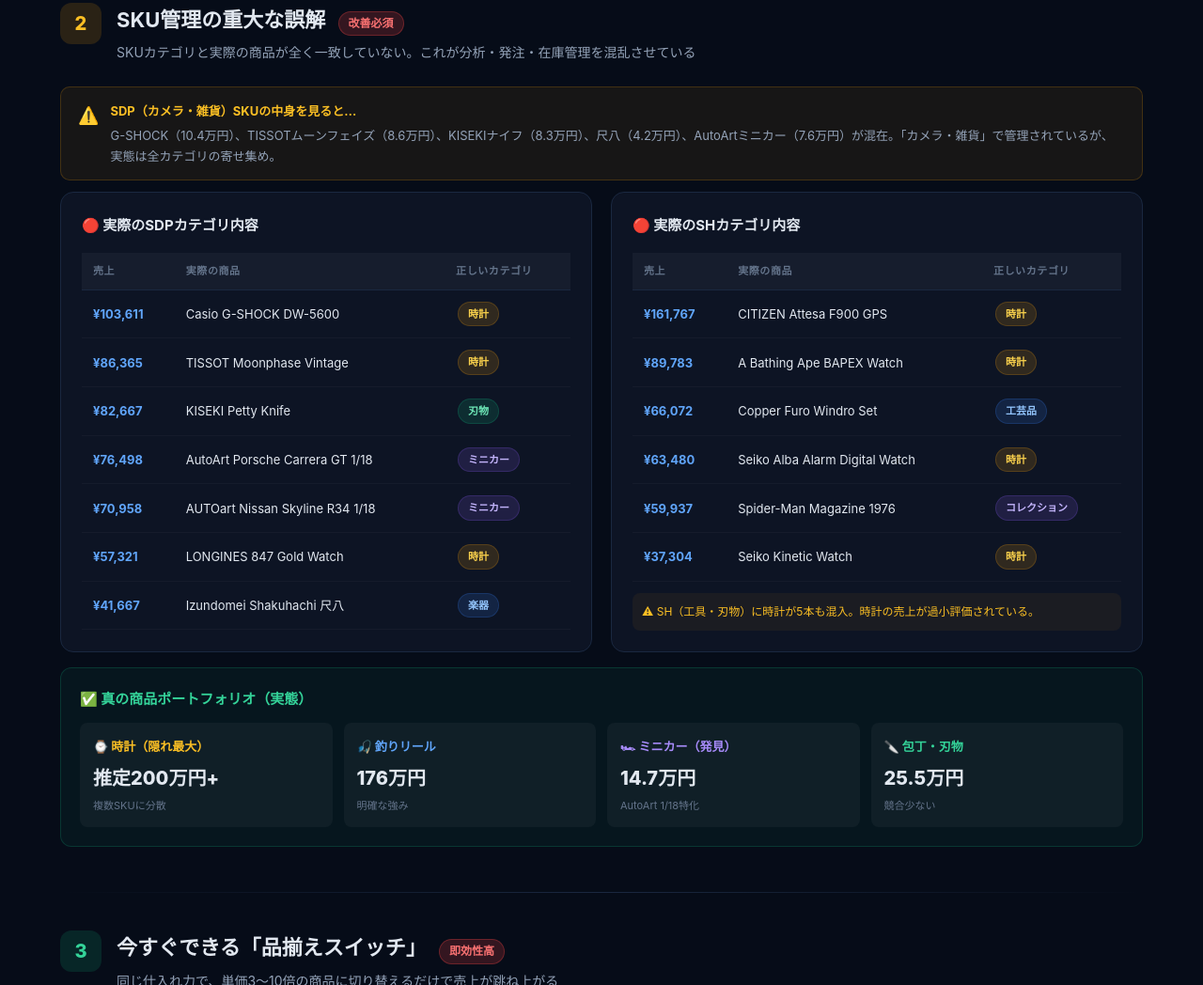
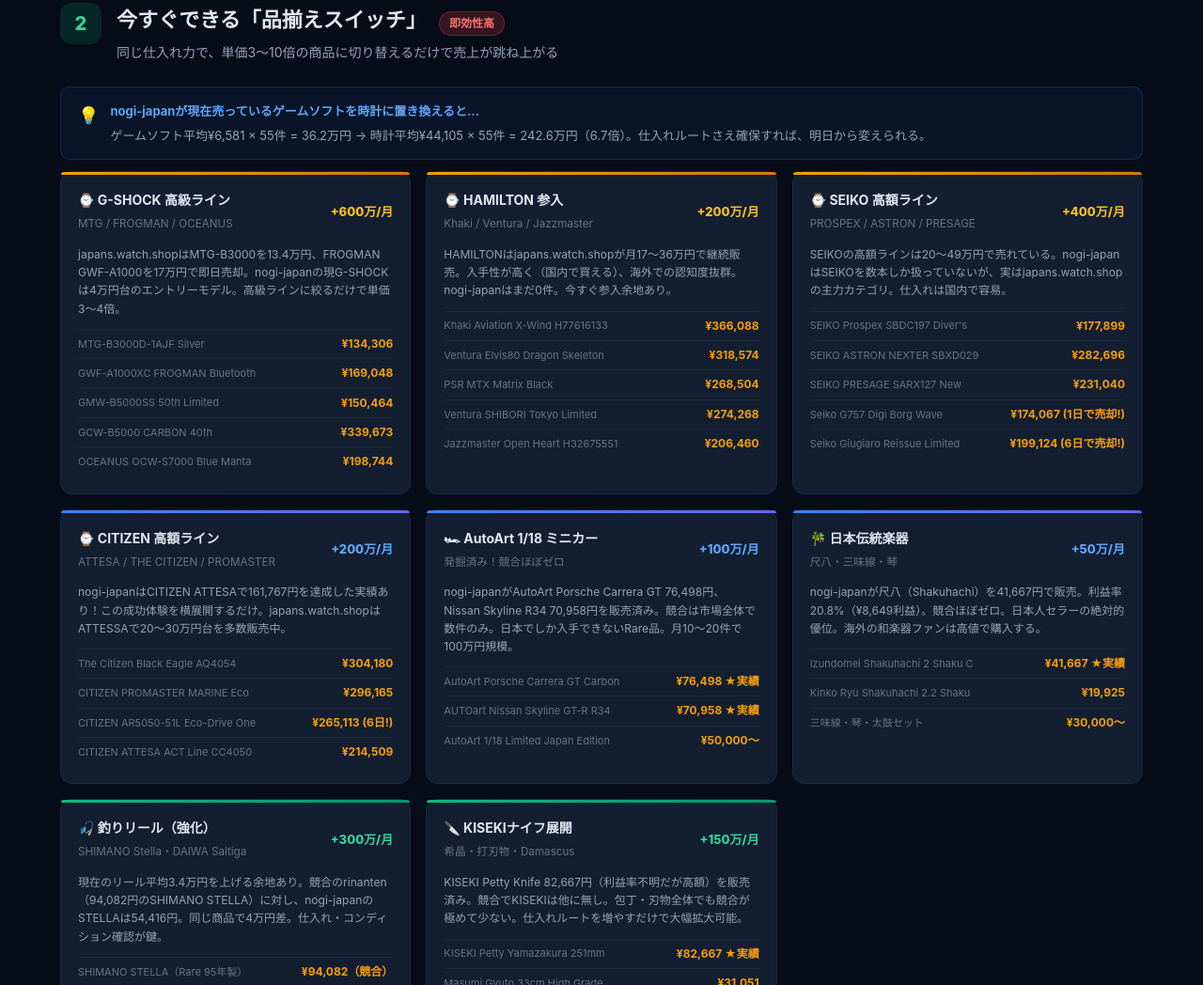
Before and after one commit to MoneyGoose123/ebay-analytics, a plain HTML site: page advice.html in a window 1280 px wide. Shown: the part 1752-2800 px from the top of the page at 94% size. Drawn offline with nearby package versions, Linux system fonts and the light colour scheme.

Commit message:
fix: SKU管理セクション削除・セクション番号を整理

```diff
--- a/advice.html
+++ b/advice.html
@@ -262,7 +262,6 @@
 
 <div class="jump-nav">
   <a class="jump-btn" href="#sec1">🗑️ 出品断捨離</a>
-  <a class="jump-btn" href="#sec2">📊 SKU分析の誤解</a>
   <a class="jump-btn" href="#sec3">⚡ 即効スイッチ戦略</a>
   <a class="jump-btn" href="#sec4">🏆 競合から盗む</a>
   <a class="jump-btn" href="#sec5">💎 隠れた強み</a>
@@ -345,88 +344,10 @@
 
 <div class="divider"></div>
 
-<!-- ===== SECTION 2: SKU分析の誤解 ===== -->
-<div class="section" id="sec2">
-  <div class="section-header">
-    <div class="section-num amber">2</div>
-    <div class="section-title-group">
-      <h2>SKU管理の重大な誤解 <span class="impact high">改善必須</span></h2>
-      <p>SKUカテゴリと実際の商品が全く一致していない。これが分析・発注・在庫管理を混乱させている</p>
-    </div>
-  </div>
-
-  <div class="alert warning">
-    <div class="alert-icon">⚠️</div>
-    <div class="alert-body">
-      <div class="alert-title">SDP（カメラ・雑貨）SKUの中身を見ると…</div>
-      <div class="alert-text">G-SHOCK（10.4万円）、TISSOTムーンフェイズ（8.6万円）、KISEKIナイフ（8.3万円）、尺八（4.2万円）、AutoArtミニカー（7.6万円）が混在。「カメラ・雑貨」で管理されているが、実態は全カテゴリの寄せ集め。</div>
-    </div>
-  </div>
-
-  <div class="grid2">
-    <div class="card">
-      <div class="card-header"><div class="card-title">🔴 実際のSDPカテゴリ内容</div></div>
-      <table class="problem-table">
-        <tr><th>売上</th><th>実際の商品</th><th>正しいカテゴリ</th></tr>
-        <tr><td class="price-cell">¥103,611</td><td>Casio G-SHOCK DW-5600</td><td><span class="tag amber">時計</span></td></tr>
-        <tr><td class="price-cell">¥86,365</td><td>TISSOT Moonphase Vintage</td><td><span class="tag amber">時計</span></td></tr>
-        <tr><td class="price-cell">¥82,667</td><td>KISEKI Petty Knife</td><td><span class="tag green">刃物</span></td></tr>
-        <tr><td class="price-cell">¥76,498</td><td>AutoArt Porsche Carrera GT 1/18</td><td><span class="tag purple">ミニカー</span></td></tr>
-        <tr><td class="price-cell">¥70,958</td><td>AUTOart Nissan Skyline R34 1/18</td><td><span class="tag purple">ミニカー</span></td></tr>
-        <tr><td class="price-cell">¥57,321</td><td>LONGINES 847 Gold Watch</td><td><span class="tag amber">時計</span></td></tr>
-        <tr><td class="price-cell">¥41,667</td><td>Izundomei Shakuhachi 尺八</td><td><span class="tag blue">楽器</span></td></tr>
-      </table>
-    </div>
-    <div class="card">
-      <div class="card-header"><div class="card-title">🔴 実際のSHカテゴリ内容</div></div>
-      <table class="problem-table">
-        <tr><th>売上</th><th>実際の商品</th><th>正しいカテゴリ</th></tr>
-        <tr><td class="price-cell">¥161,767</td><td>CITIZEN Attesa F900 GPS</td><td><span class="tag amber">時計</span></td></tr>
-        <tr><td class="price-cell">¥89,783</td><td>A Bathing Ape BAPEX Watch</td><td><span class="tag amber">時計</span></td></tr>
-        <tr><td class="price-cell">¥66,072</td><td>Copper Furo Windro Set</td><td><span class="tag blue">工芸品</span></td></tr>
-        <tr><td class="price-cell">¥63,480</td><td>Seiko Alba Alarm Digital Watch</td><td><span class="tag amber">時計</span></td></tr>
-        <tr><td class="price-cell">¥59,937</td><td>Spider-Man Magazine 1976</td><td><span class="tag purple">コレクション</span></td></tr>
-        <tr><td class="price-cell">¥37,304</td><td>Seiko Kinetic Watch</td><td><span class="tag amber">時計</span></td></tr>
-      </table>
-      <div style="margin-top:12px;padding:10px;background:rgba(245,158,11,.06);border-radius:8px;font-size:12px;color:#fbbf24">
-        ⚠ SH（工具・刃物）に時計が5本も混入。時計の売上が過小評価されている。
-      </div>
-    </div>
-  </div>
-
-  <div class="success-box">
-    <h3>✅ 真の商品ポートフォリオ（実態）</h3>
-    <div style="display:grid;grid-template-columns:repeat(auto-fit,minmax(200px,1fr));gap:12px">
-      <div style="background:rgba(255,255,255,.04);border-radius:8px;padding:14px">
-        <div style="font-size:13px;font-weight:700;color:#fbbf24;margin-bottom:6px">⌚ 時計（隠れ最大）</div>
-        <div style="font-size:20px;font-weight:800">推定200万円+</div>
-        <div style="font-size:11px;color:var(--muted);margin-top:3px">複数SKUに分散</div>
-      </div>
-      <div style="background:rgba(255,255,255,.04);border-radius:8px;padding:14px">
-        <div style="font-size:13px;font-weight:700;color:#60a5fa;margin-bottom:6px">🎣 釣りリール</div>
-        <div style="font-size:20px;font-weight:800">176万円</div>
-        <div style="font-size:11px;color:var(--muted);margin-top:3px">明確な強み</div>
-      </div>
-      <div style="background:rgba(255,255,255,.04);border-radius:8px;padding:14px">
-        <div style="font-size:13px;font-weight:700;color:#a78bfa;margin-bottom:6px">🏎 ミニカー（発見）</div>
-        <div style="font-size:20px;font-weight:800">14.7万円</div>
-        <div style="font-size:11px;color:var(--muted);margin-top:3px">AutoArt 1/18特化</div>
-      </div>
-      <div style="background:rgba(255,255,255,.04);border-radius:8px;padding:14px">
-        <div style="font-size:13px;font-weight:700;color:#34d399;margin-bottom:6px">🔪 包丁・刃物</div>
-        <div style="font-size:20px;font-weight:800">25.5万円</div>
-        <div style="font-size:11px;color:var(--muted);margin-top:3px">競合少ない</div>
-      </div>
-    </div>
-  </div>
-</div>
-
-<div class="divider"></div>
-
 <!-- ===== SECTION 3: 即効スイッチ戦略 ===== -->
 <div class="section" id="sec3">
   <div class="section-header">
-    <div class="section-num green">3</div>
+    <div class="section-num green">2</div>
     <div class="section-title-group">
       <h2>今すぐできる「品揃えスイッチ」 <span class="impact high">即効性高</span></h2>
       <p>同じ仕入れ力で、単価3〜10倍の商品に切り替えるだけで売上が跳ね上がる</p>
@@ -578,7 +499,7 @@
 <!-- ===== SECTION 4: 競合から盗む ===== -->
 <div class="section" id="sec4">
   <div class="section-header">
-    <div class="section-num blue">4</div>
+    <div class="section-num blue">3</div>
     <div class="section-title-group">
       <h2>トップセラーのやり方をそのまま使う <span class="impact medium">参入可能</span></h2>
       <p>3社の成功パターンを分解し、nogi-japanが今すぐ真似できる部分を抽出</p>
@@ -682,7 +603,7 @@
 <!-- ===== SECTION 5: 隠れた強み ===== -->
 <div class="section" id="sec5">
   <div class="section-header">
-    <div class="section-num purple">5</div>
+    <div class="section-num purple">4</div>
     <div class="section-title-group">
       <h2>データが示す「隠れた強み」の発掘 <span class="impact medium">差別化可能</span></h2>
       <p>他のセラーが気づいていない、nogi-japanだけのブルーオーシャン</p>
@@ -759,7 +680,7 @@
 <!-- ===== SECTION 6: タイトル最適化 ===== -->
 <div class="section" id="sec6">
   <div class="section-header">
-    <div class="section-num cyan">6</div>
+    <div class="section-num cyan">5</div>
     <div class="section-title-group">
       <h2>タイトル最適化で検索露出を3倍に <span class="impact medium">今すぐ無料</span></h2>
       <p>仕入れゼロで売上を上げられる。eBayの検索アルゴリズムに最適なタイトル構造</p>
@@ -832,7 +753,7 @@
 <!-- ===== SECTION 7: 利益率改善 ===== -->
 <div class="section" id="sec7">
   <div class="section-header">
-    <div class="section-num amber">7</div>
+    <div class="section-num amber">6</div>
     <div class="section-title-group">
       <h2>利益率の改善ポイント <span class="impact medium">収益直結</span></h2>
       <p>仕入れ原価が不明な商品が多いが、eBay手数料と発送コストの最適化で利益率を底上げできる</p>
@@ -924,7 +845,7 @@
 <!-- ===== SECTION 8: 90日行動計画 ===== -->
 <div class="section" id="sec8">
   <div class="section-header">
-    <div class="section-num green">8</div>
+    <div class="section-num green">7</div>
     <div class="section-title-group">
       <h2>90日 具体的行動計画 <span class="impact high">実行プラン</span></h2>
       <p>毎週・毎月単位で「何を・いつまでに・どうするか」を明確化</p>
```
